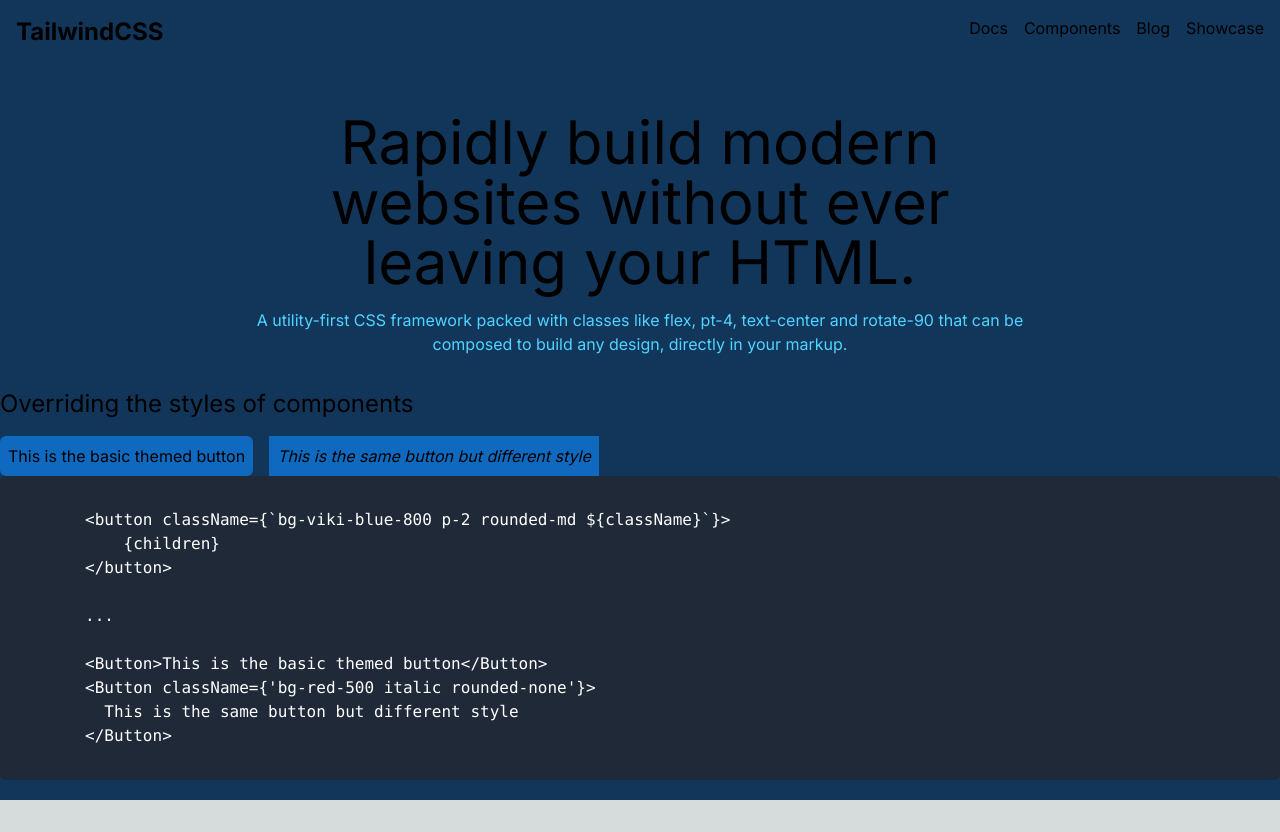
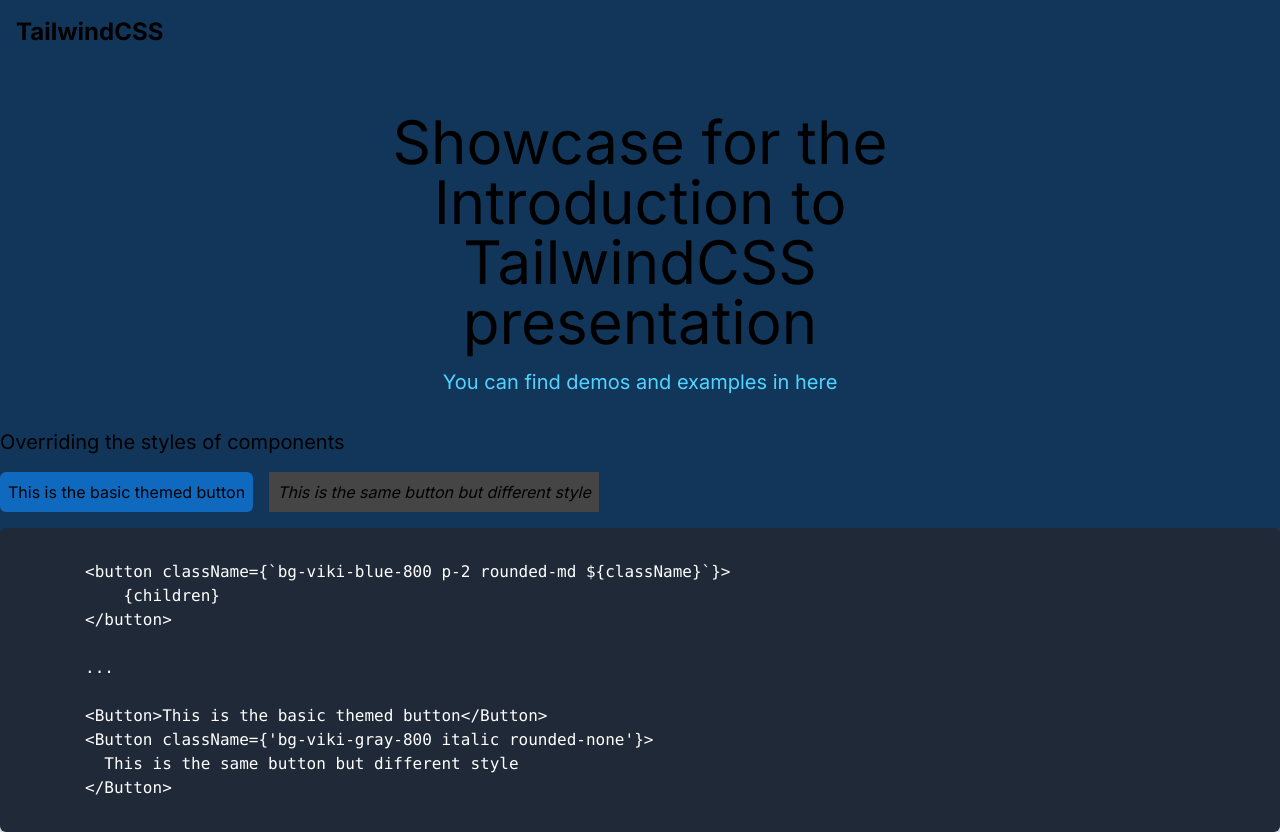
Before and after one commit to arvinsim/introduction-to-tailwindcss, a Next.js app: page / in a window 1280 px wide. Before the commit the page ends 800 px from the top, so only its background shows below. Built offline with nearby package versions, Linux system fonts and the light colour scheme.

Commit message:
Update page title and description in layout.tsx

```diff
--- a/src/app/Billboard.tsx
+++ b/src/app/Billboard.tsx
@@ -1,13 +1,11 @@
 export function Billboard() {
   return (
-    <div className={'w-8/12 text-center mx-auto p-8'}>
-      <div className={'text-6xl p-4'}>
-        Rapidly build modern websites without ever leaving your HTML.
+    <div className={'w-full text-center mx-auto p-8 md:w-6/12'}>
+      <div className={'text-3xl p-4 md:text-6xl'}>
+        Showcase for the Introduction to TailwindCSS presentation
       </div>
-      <div className="text-viki-blue-400">
-        A utility-first CSS framework packed with classes like <span>flex</span>
-        , <span>pt-4</span>, <span></span> text-center and rotate-90 that can be
-        composed to build any design, directly in your markup.
+      <div className="text-sm text-viki-blue-400 md:text-xl">
+        You can find demos and examples in here
       </div>
     </div>
   )
--- a/src/app/OverridingComponents.tsx
+++ b/src/app/OverridingComponents.tsx
@@ -3,11 +3,15 @@
 
 export function OverridingComponents() {
   return (
-    <div>
-      <div className={'text-2xl mb-4'}>Overriding the styles of components</div>
-      <div className="flex flex-row space-x-4">
-        <Button>This is the basic themed button</Button>
-        <Button className={'bg-red-500 italic rounded-none'}>
+    <div className={'w-full flex flex-col'}>
+      <div className={'text-xl mb-4'}>Overriding the styles of components</div>
+      <div className="flex flex-col space-x-4 mb-4 md:flex-row">
+        <Button className={'w-6/12 md:w-max'}>
+          This is the basic themed button
+        </Button>
+        <Button
+          className={'bg-viki-gray-800 italic rounded-none w-6/12 md:w-max'}
+        >
           This is the same button but different style
         </Button>
       </div>
@@ -20,7 +24,7 @@
         ...
 
         <Button>This is the basic themed button</Button>
-        <Button className={'bg-red-500 italic rounded-none'}>
+        <Button className={'bg-viki-gray-800 italic rounded-none'}>
           This is the same button but different style
         </Button>
         `}
--- a/src/app/TopNavbar.tsx
+++ b/src/app/TopNavbar.tsx
@@ -1,13 +1,25 @@
+'use client'
+import { useState } from 'react'
+
 export function TopNavbar() {
+  const [isOpen, setIsOpen] = useState(false)
+
+  const toggleMenu = () => {
+    setIsOpen(!isOpen)
+  }
+
   return (
     <div className={'flex flex-row w-full justify-between'}>
       <div className={'text-2xl font-bold p-4'}>TailwindCSS</div>
-      <div>
-        <ul className={'flex space-x-4 p-4'}>
+      <div className={'relative'}>
+        <button className={'p-4 lg:hidden'} onClick={toggleMenu}>
+          ...
+        </button>
+        <ul
+          className={`flex space-x-4 p-4 lg:hidden bg-viki-blue-900 ${isOpen ? 'flex-col absolute right-0 bottom-0 transform translate-y-full' : 'hidden'}`}
+        >
+          <li>Slides</li>
           <li>Docs</li>
-          <li>Components</li>
-          <li>Blog</li>
-          <li>Showcase</li>
         </ul>
       </div>
     </div>
--- a/src/app/layout.tsx
+++ b/src/app/layout.tsx
@@ -17,6 +17,9 @@
 }>) {
   return (
     <html lang="en">
+      <head>
+        <meta name="viewport" content="width=device-width, initial-scale=1.0" />
+      </head>
       <body className={inter.className}>{children}</body>
     </html>
   )
--- a/src/app/page.tsx
+++ b/src/app/page.tsx
@@ -5,12 +5,10 @@
 
 export default function Home() {
   return (
-    <div>
-      <div className={'w-full bg-viki-blue-950 h-screen'}>
-        <TopNavbar />
-        <Billboard />
-        <OverridingComponents />
-      </div>
+    <div className={'w-full bg-viki-blue-950 h-screen'}>
+      <TopNavbar />
+      <Billboard />
+      <OverridingComponents />
     </div>
   )
 }
--- a/tailwind.config.ts
+++ b/tailwind.config.ts
@@ -27,6 +27,19 @@
           '900': '#135995',
           '950': '#11365a',
         },
+        'viki-gray': {
+          '50': '#f6f6f6',
+          '100': '#e7e7e7',
+          '200': '#d1d1d1',
+          '300': '#b0b0b0',
+          '400': '#888888',
+          '500': '#6d6d6d',
+          '600': '#5d5d5d',
+          '700': '#4f4f4f',
+          '800': '#454545',
+          '900': '#3d3d3d',
+          '950': '#292929',
+        },
       },
     },
   },
```
